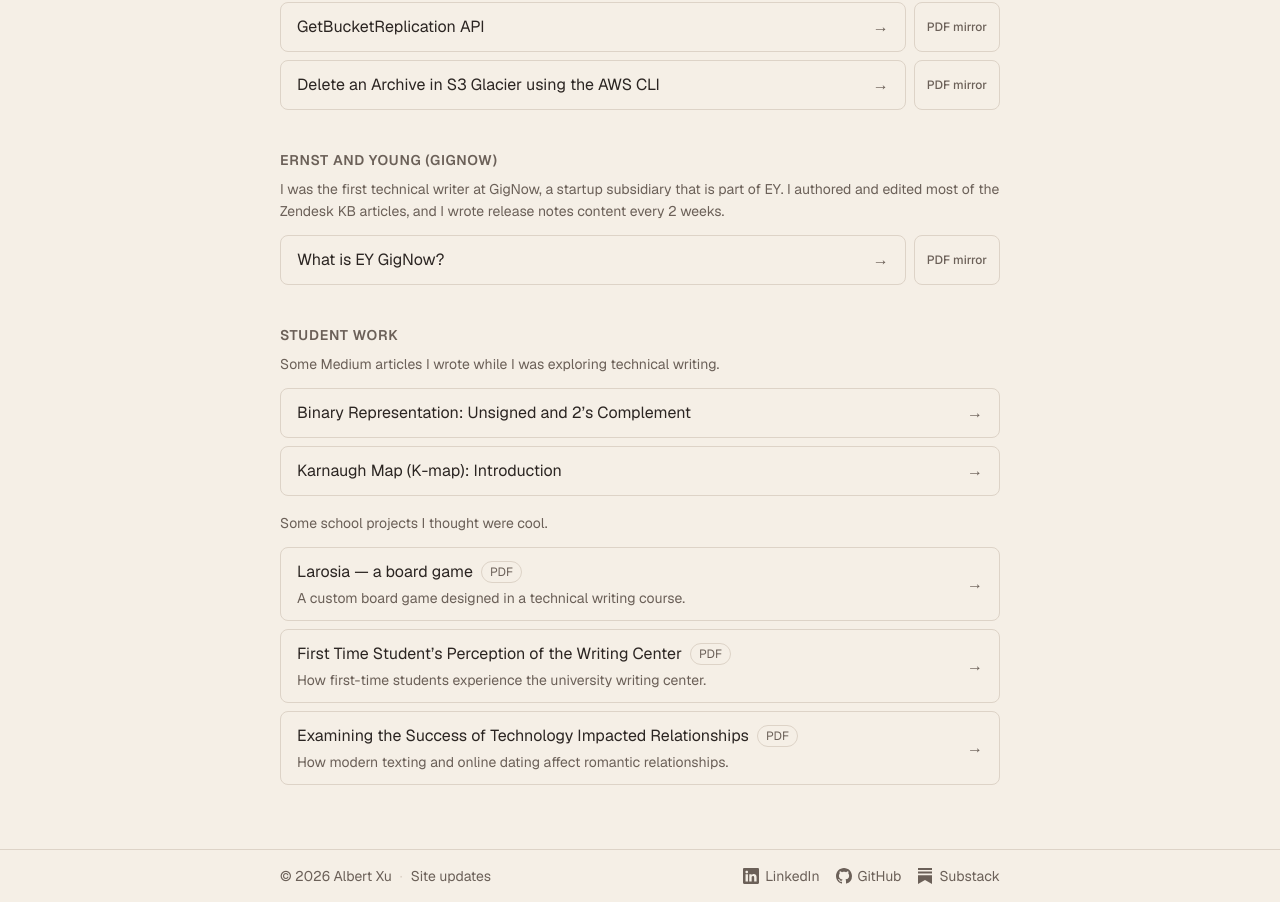
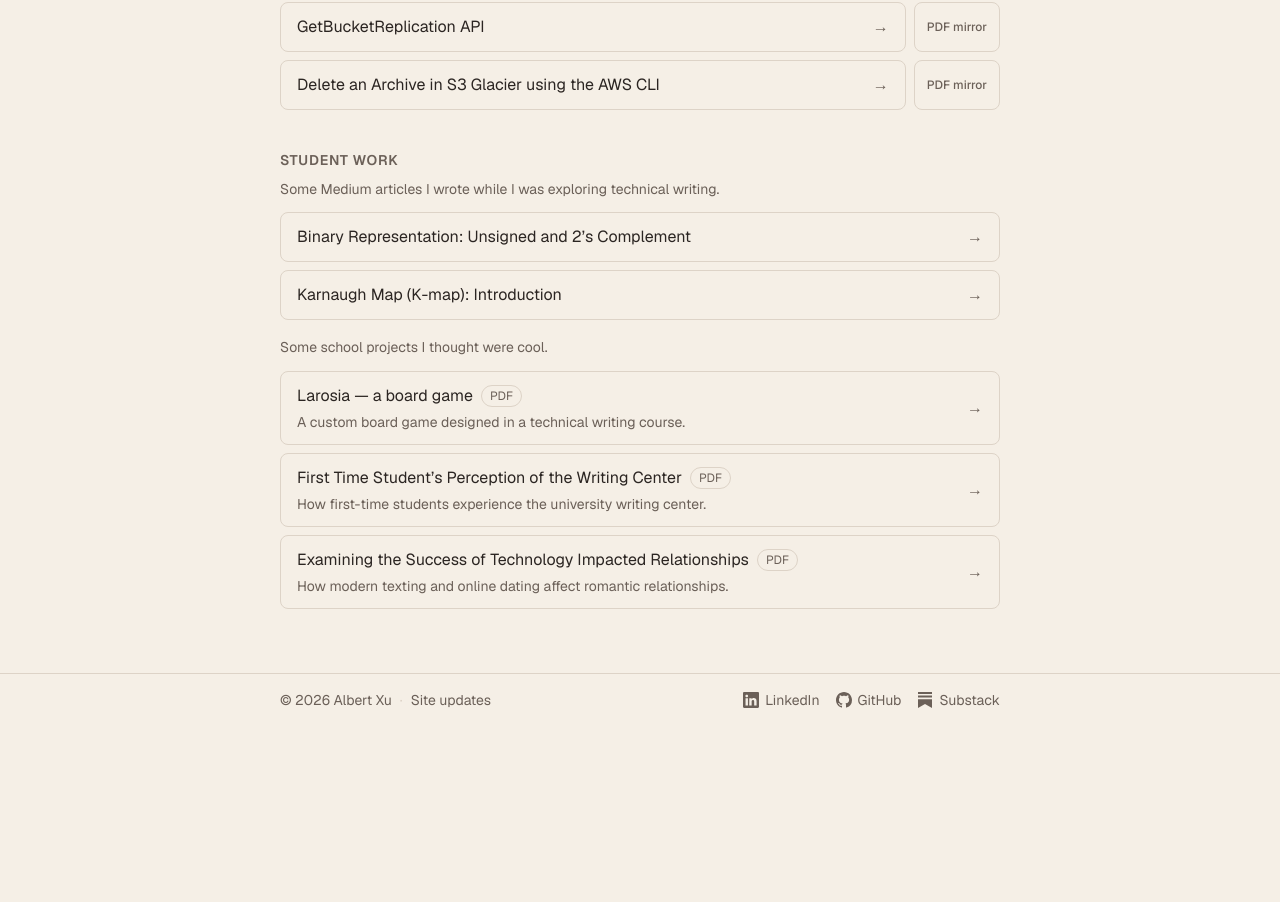
Before and after one commit to xu-albert/albertxu-com, a Next.js app: page /portfolio in a window 1280 px wide. Shown: the part 795-1697 px from the top of the page. After the commit the page ends 1521 px from the top, so only its background shows below. Built offline with nearby package versions, Linux system fonts and the light colour scheme.

Commit message:
fix(portfolio): remove Ernst and Young (GigNow) section and PDF mirror (#27)
* Remove EY GigNow section from portfolio

* no-mistakes(document): verify portfolio EY removal docs and lint

```diff
--- a/content/updates.mdx
+++ b/content/updates.mdx
@@ -9,7 +9,7 @@
 
 ## November 2026
 
-- Added archived PDF mirrors for the C3.ai, AWS, and EY GigNow writing samples on the [portfolio](/portfolio) page
+- Added archived PDF mirrors for the C3.ai and AWS writing samples on the [portfolio](/portfolio) page
 - Refreshed the home page
 
 ## September 2026
--- a/src/app/portfolio/page.tsx
+++ b/src/app/portfolio/page.tsx
@@ -70,17 +70,6 @@ const sections: {
         title: "Delete an Archive in S3 Glacier using the AWS CLI",
         href: "https://docs.aws.amazon.com/amazonglacier/latest/dev/getting-started-delete-archive-cli.html",
         mirrorHref: "/portfolio-mirrors/aws-s3-glacier-delete-archive-cli.pdf",
-      },
-    ],
-  },
-  {
-    company: "Ernst and Young (GigNow)",
-    intro: "I was the first technical writer at GigNow, a startup subsidiary that is part of EY. I authored and edited most of the Zendesk KB articles, and I wrote release notes content every 2 weeks.",
-    samples: [
-      {
-        title: "What is EY GigNow?",
-        href: "https://gignow.zendesk.com/hc/en-us/articles/360001055554-What-is-EY-GigNow",
-        mirrorHref: "/portfolio-mirrors/ey-gignow-what-is-ey-gignow.pdf",
       },
     ],
   },
```
Also changed, not shown: 2 other files (tests, documents, lock files or other folders).
